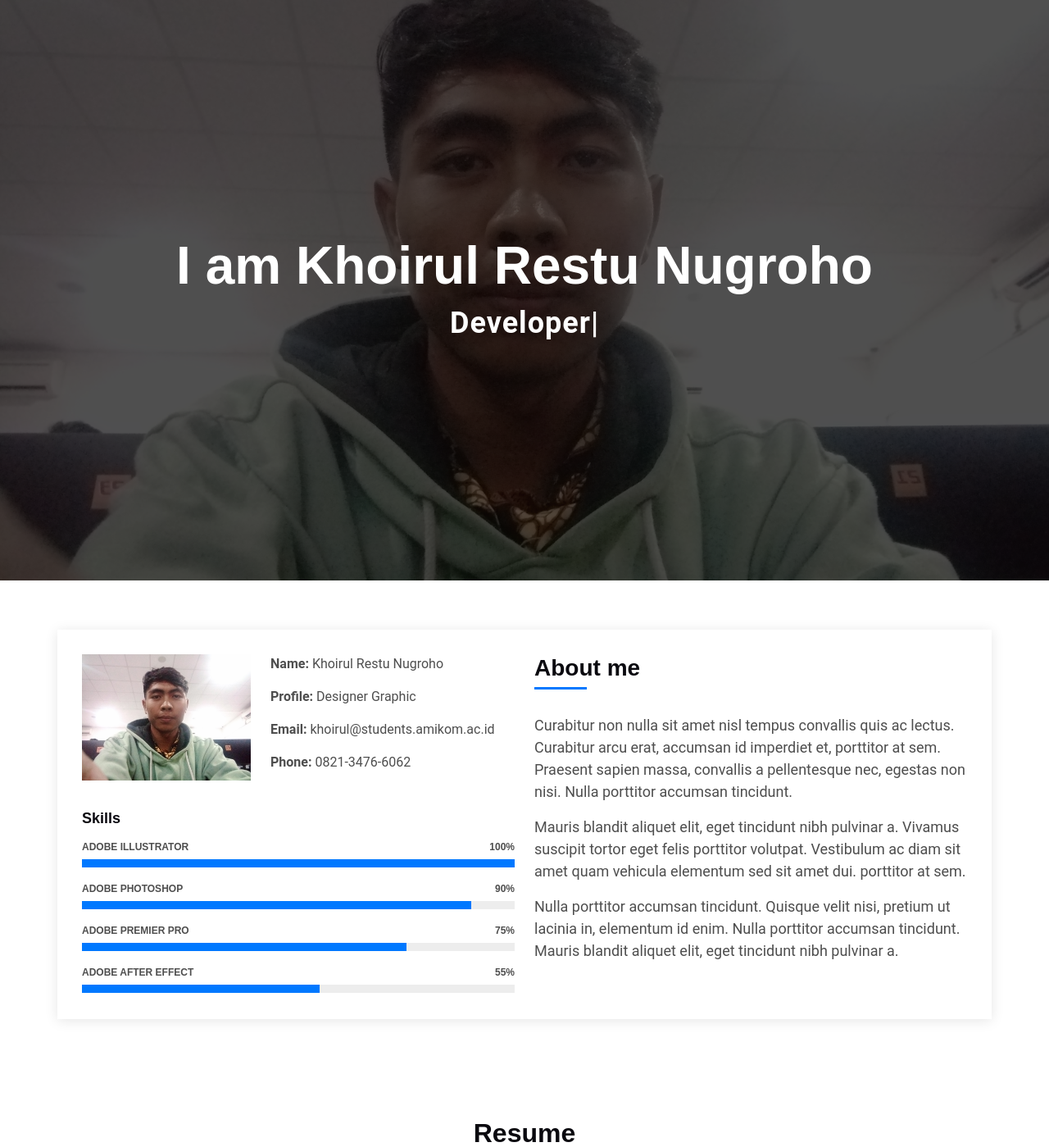
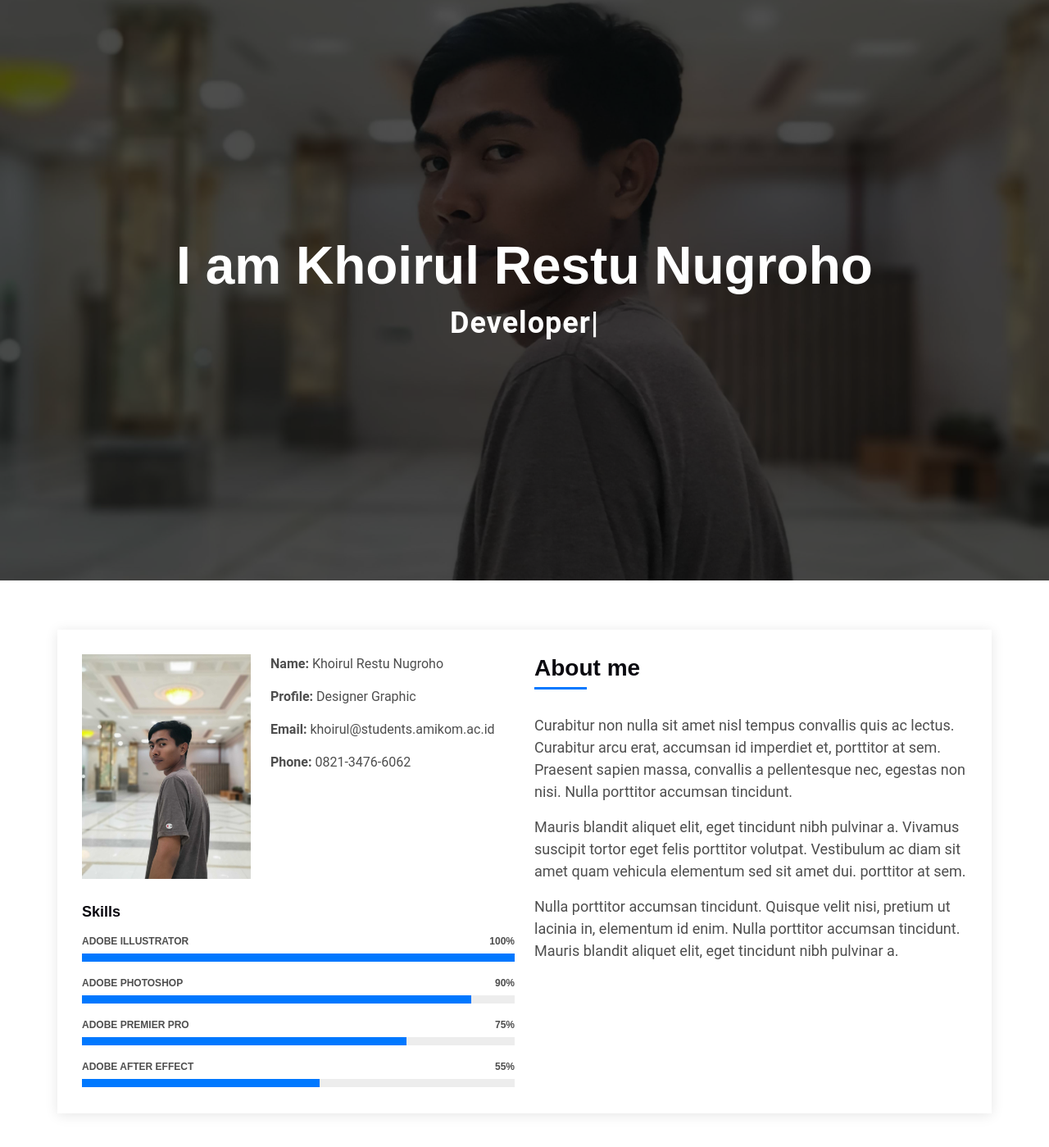
Before and after one commit to khoirul0763/awan, a Flask app: page / in a window 1280 px wide. Shown: the part 93-1492 px from the top of the page at 82% size. Run offline with Flask 3, Linux system fonts and the light colour scheme; some libraries are stand-ins or nearby versions.

Commit message:
Update index.html

```diff
--- a/templates/index.html
+++ b/templates/index.html
@@ -19,7 +19,7 @@
  <link href="static/css/main.css" rel="stylesheet">
 
   <!-- Favicons -->
-  <link href="{{ url_for('static', filename='/img/irul.jpg') }}" rel="icon">
+  <link href="{{ url_for('static', filename='/img/irull.jpg') }}" rel="icon">
 </head>
 
 <body>
@@ -47,7 +47,7 @@
   <main class="main">
 
     <section id="profile" class="hero section dark-background">
-      <img src="{{ url_for('static', filename='/img/irull.jpg') }}" alt="" data-aos="fade-in">
+      <img src="{{ url_for('static', filename='/img/irul.jpg') }}" alt="" data-aos="fade-in">
       <div class="container d-flex flex-column align-items-center justify-content-center text-center" data-aos="fade-up" data-aos-delay="100">
         <h2>I am Khoirul Restu Nugroho</h2>
         <p><span class="typed" data-typed-items="Designer, Developer, Freelancer, Editor"></span></p>
@@ -64,7 +64,7 @@
 
             <div class="row justify-content-between gy-4">
               <div class="col-lg-5">
-                <img src="{{ url_for('static', filename='/img/irull.jpg') }}" class="img-fluid" alt="">
+                <img src="{{ url_for('static', filename='/img/irul.jpg') }}" class="img-fluid" alt="">
               </div>
               <div class="col-lg-7 about-info">
                 <p><strong>Name: </strong> <span>Khoirul Restu Nugroho</span></p>
@@ -213,7 +213,7 @@
 
     <section id="stats" class="stats section accent-background">
 
-      <img src="static/img/irull.jpg" alt="" data-aos="fade-in">
+      <img src="static/img/irul.jpg" alt="" data-aos="fade-in">
 
       <div class="container position-relative" data-aos="fade-up" data-aos-delay="100">
 
```
